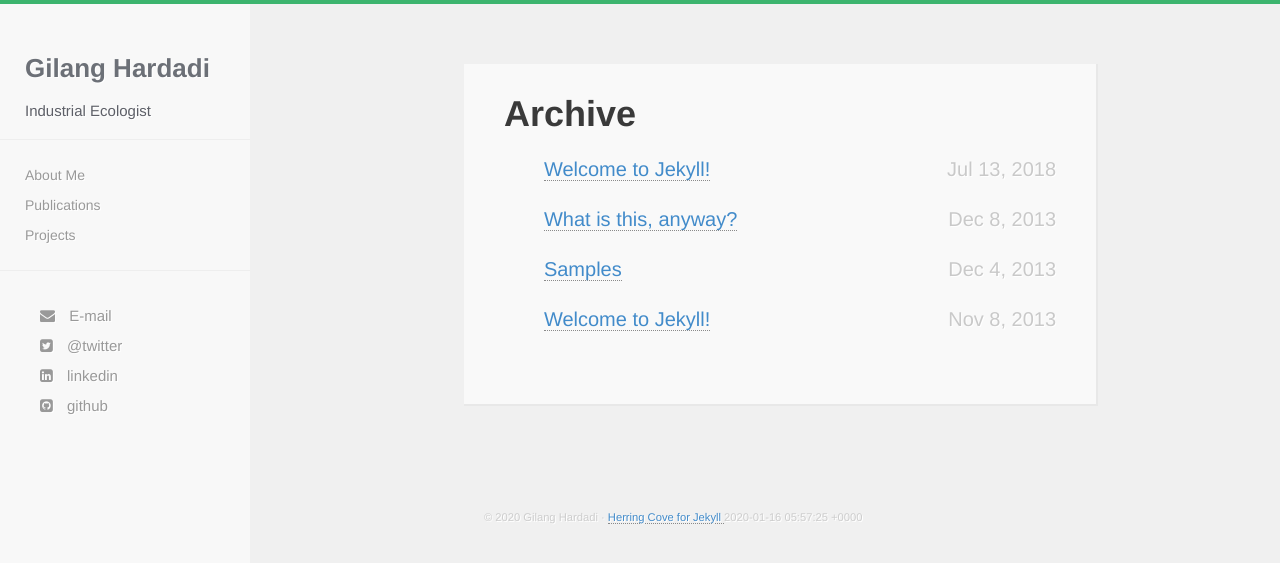
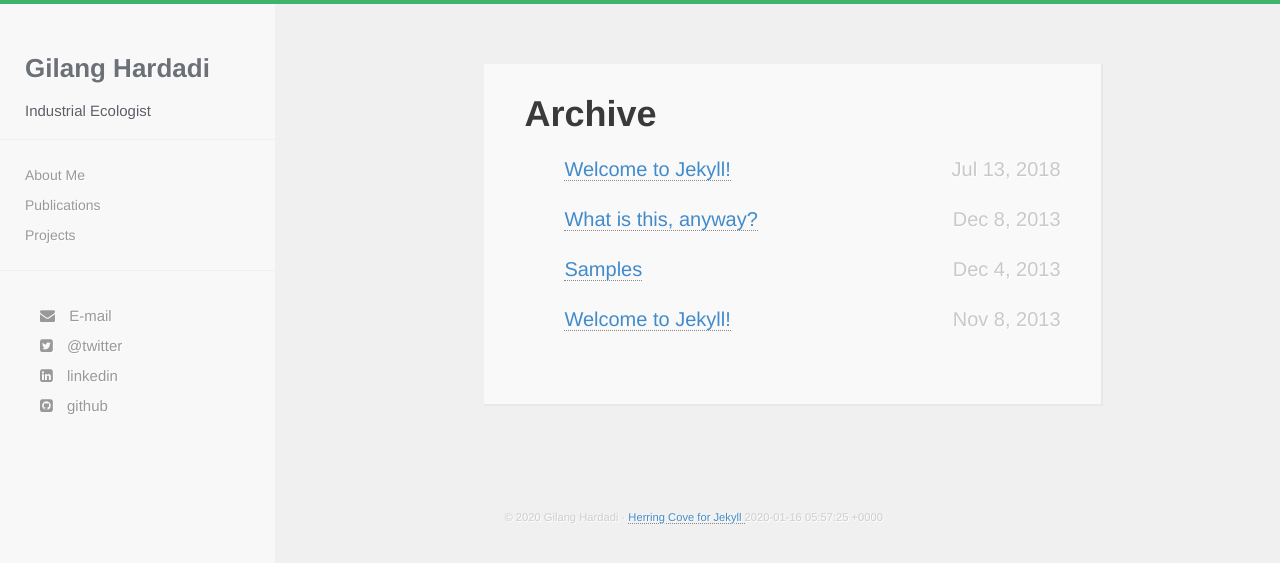
Before and after one commit to ghardadi/gilang.github.io, a Jekyll site: the page built from list.html, in a window 1280 px wide. Shown: the top 563 px of the page. Built offline with Jekyll 4.4.1, drawn with Linux system fonts in a browser that asks for light colours; nearby versions of some CDN libraries.

Commit message:
Update hc.css

```diff
--- a/css/hc.css
+++ b/css/hc.css
@@ -73,7 +73,7 @@ list-style:circle;
 
 #wrapper
 {
-  padding-left:250px;
+  padding-left:275px;
   transition:all .5s ease 0
 }
 
@@ -90,9 +90,9 @@ list-style:circle;
 
 #sidebar-wrapper
 {
-  margin-left:-250px;
-  left:250px;
-  width:250px;
+  margin-left:-275px;
+  left:275px;
+  width:275px;
   background:#f8f8f8;
   position:fixed;
   height:100%;
@@ -108,7 +108,7 @@ list-style:circle;
 {
   position:absolute;
   top:0;
-  width:250px;
+  width:275px;
   list-style:none;
   margin:0;
   padding:30px 0 0
@@ -717,12 +717,12 @@ time
   }
 #wrapper.active {
   position: relative;
-  left: 250px;
+  left: 275px;
 }
 
 #wrapper.active #sidebar-wrapper {
-  left: 250px;
-  width: 250px;
+  left: 275px;
+  width: 275px;
   transition: all 0.7s ease 0s;
 }
 
```
